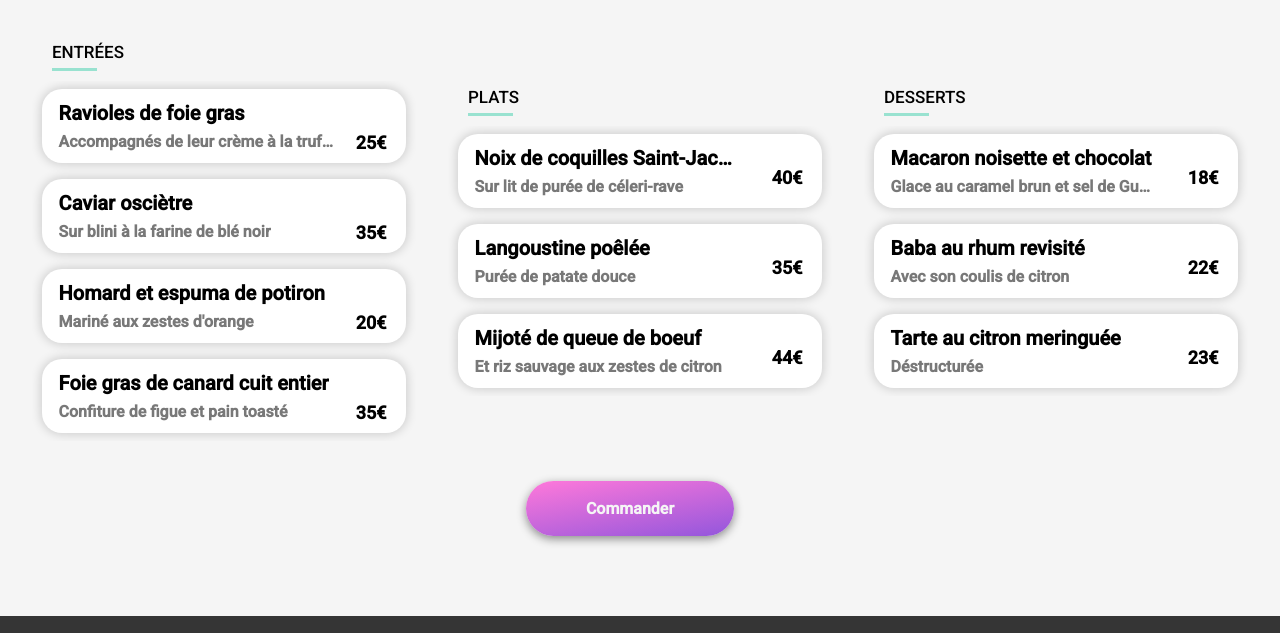
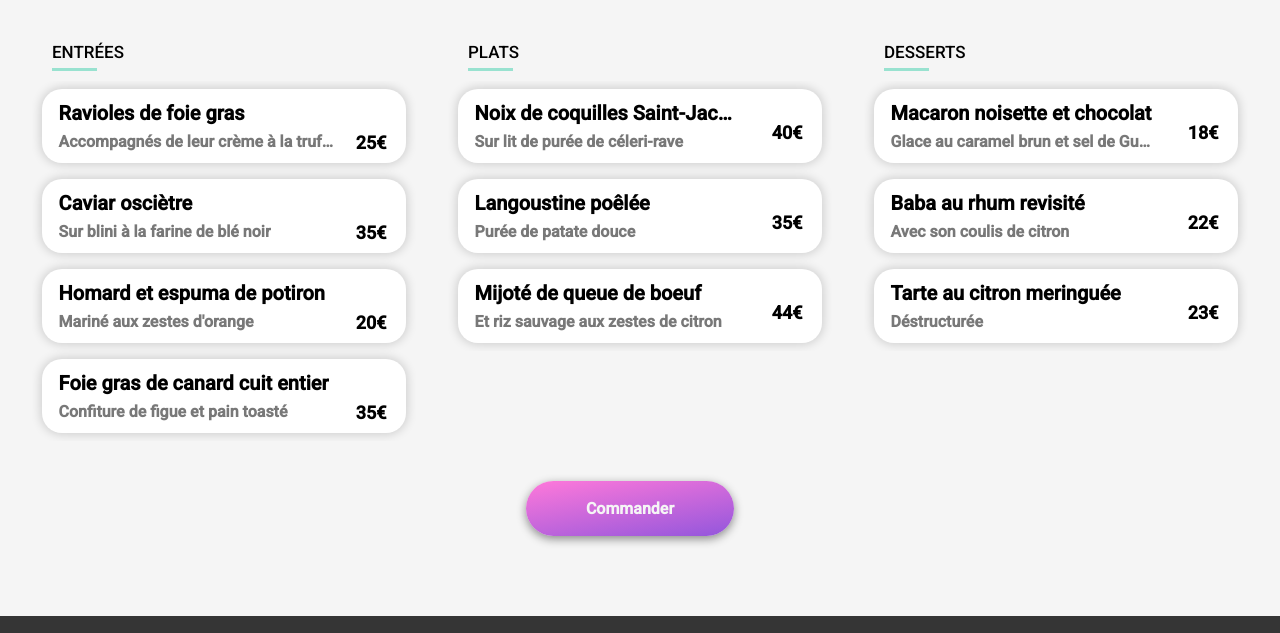
Before and after one commit to ThevenonT/ohmyfood, a website: page pages/La_note_enchante.html in a window 1280 px wide. Shown: the part 597-1230 px from the top of the page. Drawn offline with Linux system fonts and the light colour scheme; a web font is replaced by a local one.

Commit message:
change design

```diff
--- a/public/css/responsive/basic.css
+++ b/public/css/responsive/basic.css
@@ -5,6 +5,7 @@
     .ListOfDishes{
         flex-direction: row;
         flex-wrap: wrap;
+        align-items: flex-start
 
     }
     .container__entre{
```
